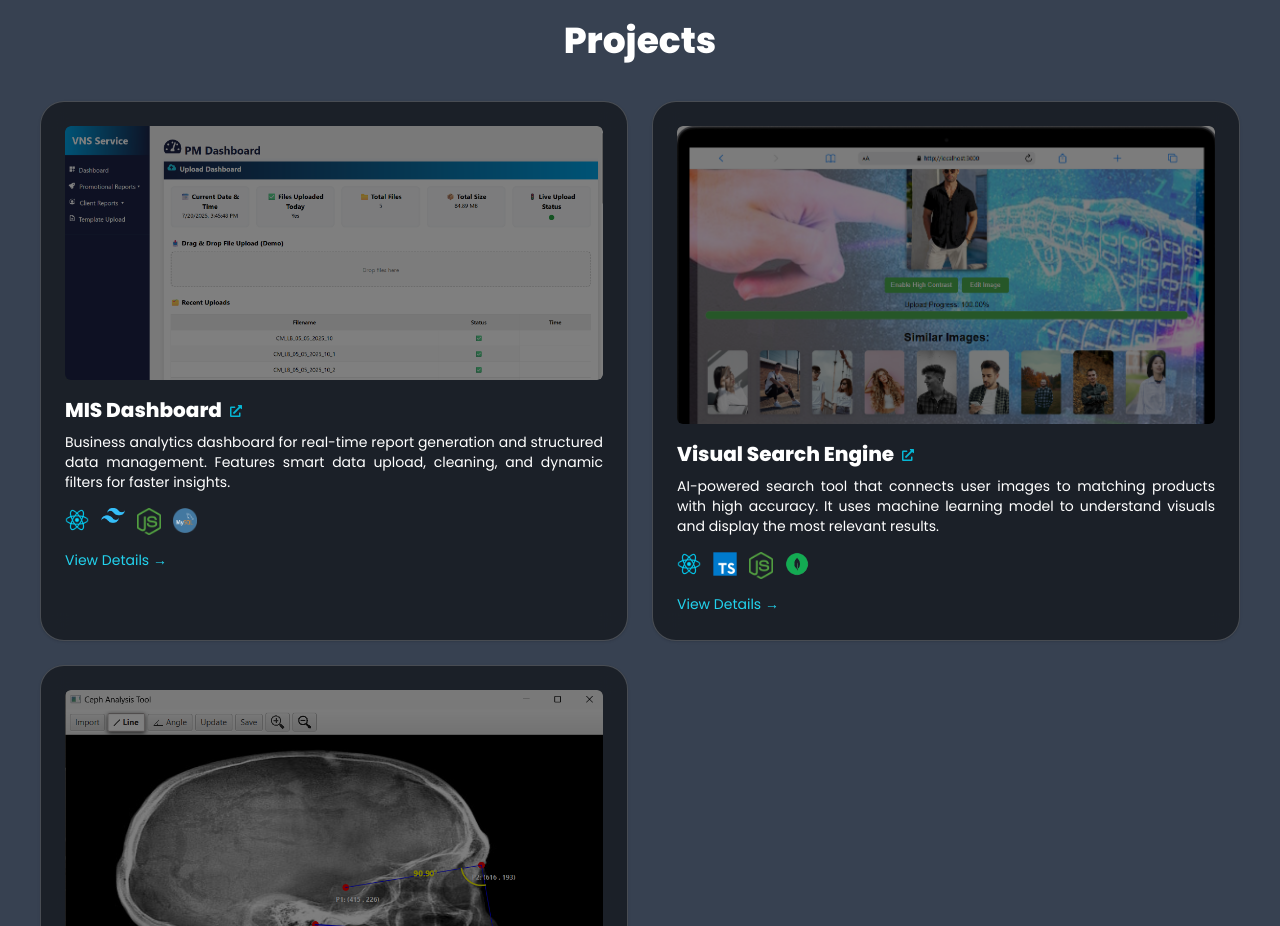
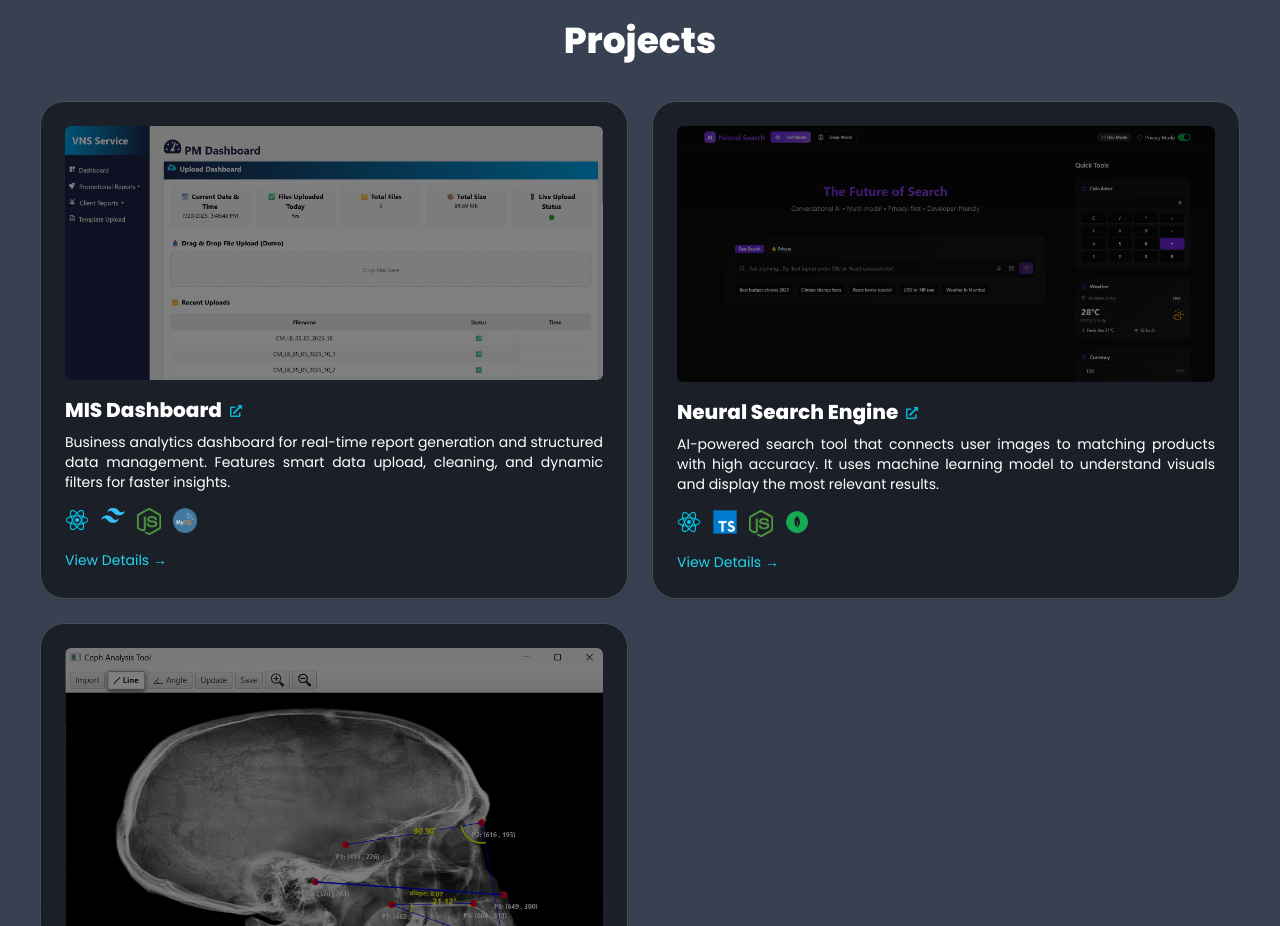
Before and after one commit to Khushmeet13/portfolio, a Next.js app: page / in a window 1280 px wide. Shown: the part 2480-3406 px from the top of the page. Built offline with nearby package versions, Linux system fonts and the light colour scheme.

Commit message:
Images updated

```diff
--- a/app/projects/page.tsx
+++ b/app/projects/page.tsx
@@ -29,14 +29,14 @@ const projects = [
     narrationText: `The MIS Dashboard provides real-time analytics for business performance. It includes charts, KPIs, and tools to boost decision-making by 35%.`,
   },
   {
-    title: 'Visual AI Search',
+    title: 'Neural AI Search',
     description: 'Image recognition-based search system powered by machine learning.',
     icon: <FaSearch size={20} className="text-cyan-500" />,
-    image: '/projectImages/visual-ai-1.png',
+    image: '/projectImages/search-engine.png',
     bgEffect: 'bg-[url(/images/bg-matrix.png)]',
     audio: '/audio/visual-search.mp3',
     impact: '✅ 1M+ images indexed • 🚀 90% faster search • 📈 70% user satisfaction improvement',
-    screenshots: ['/images/ai1.jpg', '/images/ai2.jpg'],
+    screenshots: ['/projectImages/neural-ai1.png', '/projectImages/neural-ai2.png'],
     github: 'https://github.com/yourusername/mis-dashboard',
     liveDemo: 'https://mis-dashboard.vercel.app',
     narrationText: `Matches user-uploaded or sketched images to relevant products, generates image-based descriptions, applies smart filters (category, color, brand), and supports secure product uploads via an admin panel.`,
--- a/components/Projects.tsx
+++ b/components/Projects.tsx
@@ -21,11 +21,11 @@ const projects = [
     ]
   },
   {
-    title: 'Visual Search Engine',
+    title: 'Neural Search Engine',
     description: 'AI-powered search tool that connects user images to matching products with high accuracy. It uses machine learning model to understand visuals and display the most relevant results.',
     link: '/projects',
     live: 'http://172.105.252.9:3000/sms-reports',
-    image: '/projectImages/visual-ai-1.png',
+    image: '/projectImages/neural-ai1.png',
     techStack: [
       { icon: '/images/React.webp', name: 'React' },
       { icon: '/images/typescript.webp', name: 'Tyescript' },
```
Also changed, not shown: public/projectImages/neural-ai1.png (added), public/projectImages/neural-ai2.png (added).
